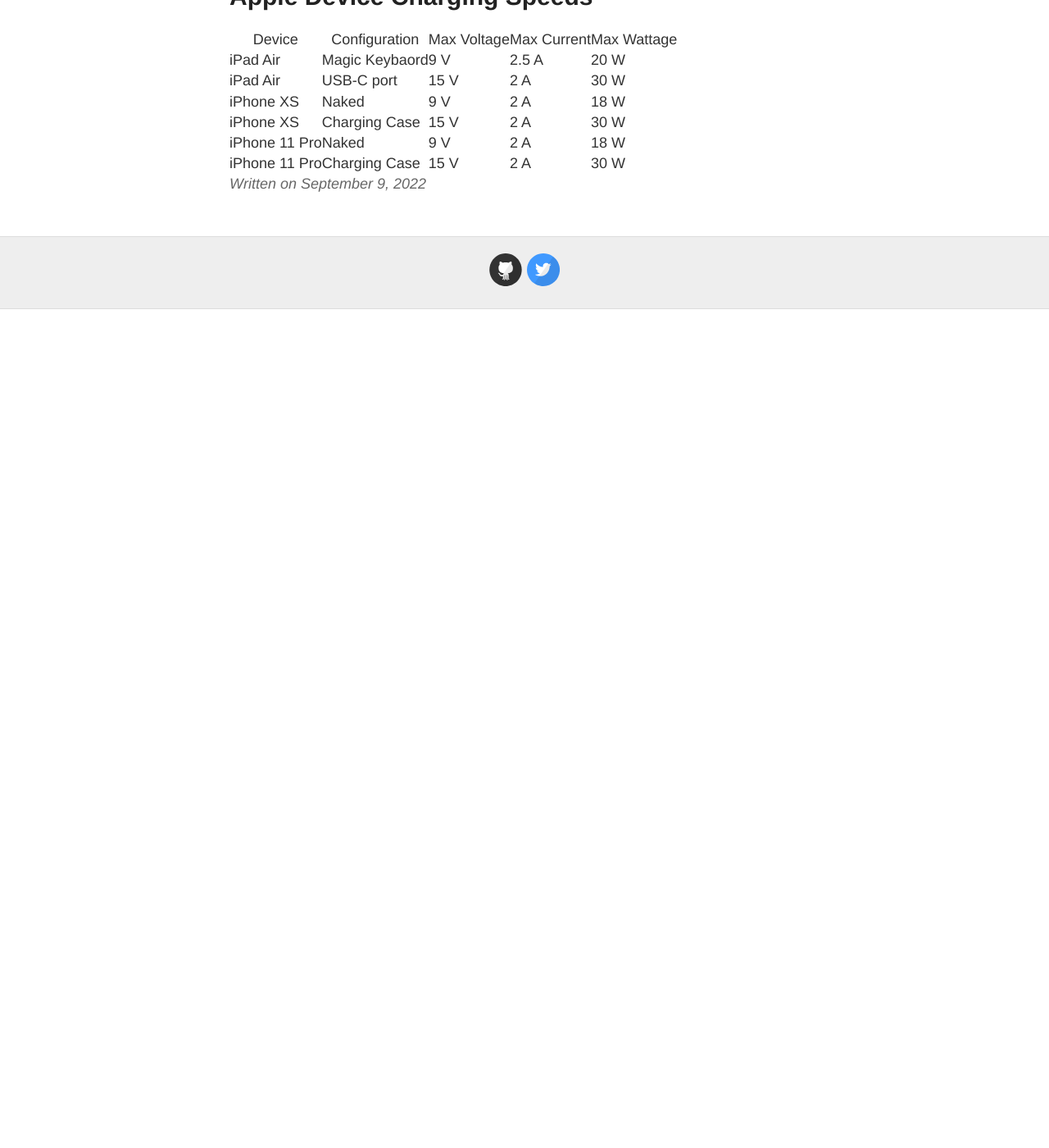
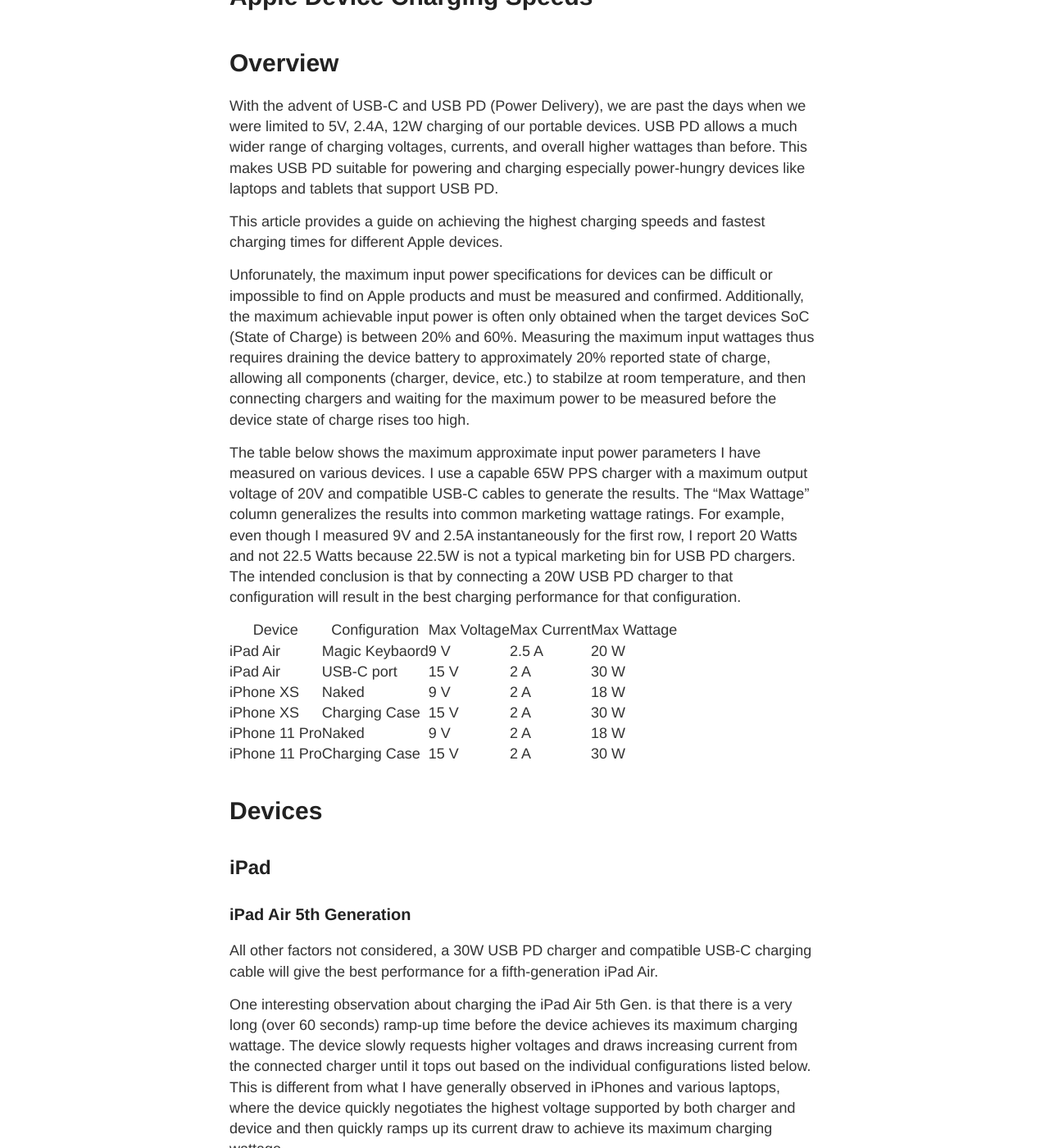
Before and after one commit to bpburns/bpburns.github.io, a Jekyll site: the page built from _posts/2022-09-09-2.md, in a window 1280 px wide and 1400 px high, scrolled down 191 px. Shown: the whole window at 82% size. Built offline with Jekyll 4.4.1, drawn with Linux system fonts in a browser that asks for light colours; before the commit the page ends 900 px from its top, so only the background shows below that; some of the changed text lies outside the part shown.

Commit message:
Update charging article

```diff
--- a/_posts/2022-09-09-2.md
+++ b/_posts/2022-09-09-2.md
@@ -2,6 +2,40 @@
 layout: post
 title: Apple Device Charging Speeds
 ---
+
+# Overview
+
+With the advent of USB-C and USB PD (Power Delivery), we are past the
+days when we were limited to 5V, 2.4A, 12W charging of our portable
+devices. USB PD allows a much wider range of charging voltages,
+currents, and overall higher wattages than before. This makes USB PD
+suitable for powering and charging especially power-hungry devices like
+laptops and tablets that support USB PD.
+
+This article provides a guide on achieving the highest charging speeds
+and fastest charging times for different Apple devices.
+
+Unforunately, the maximum input power specifications for devices can be
+difficult or impossible to find on Apple products and must be measured
+and confirmed. Additionally, the maximum achievable input power is
+often only obtained when the target devices SoC (State of Charge) is
+between 20% and 60%. Measuring the maximum input wattages thus requires
+draining the device battery to approximately 20% reported state of
+charge, allowing all components (charger, device, etc.) to stabilze at
+room temperature, and then connecting chargers and waiting for the
+maximum power to be measured before the device state of charge rises
+too high.
+
+The table below shows the maximum approximate input power parameters I
+have measured on various devices. I use a capable 65W PPS charger with
+a maximum output voltage of 20V and compatible USB-C cables to generate
+the results. The "Max Wattage" column generalizes the results into
+common marketing wattage ratings. For example, even though I measured
+9V and 2.5A instantaneously for the first row, I report 20 Watts and
+not 22.5 Watts because 22.5W is not a typical marketing bin for USB PD
+chargers. The intended conclusion is that by connecting a 20W USB PD
+charger to that configuration will result in the best charging
+performance for that configuration.
 
 | Device        | Configuration  | Max Voltage | Max Current | Max Wattage |
 | ------------- | -------------- | ----------- | ----------- | ----------- |
@@ -11,3 +45,57 @@
 | iPhone XS     | Charging Case  | 15 V        | 2 A         | 30 W        |
 | iPhone 11 Pro | Naked          | 9 V         | 2 A         | 18 W        |
 | iPhone 11 Pro | Charging Case  | 15 V        | 2 A         | 30 W        |
+
+# Devices
+
+## iPad
+
+### iPad Air 5th Generation
+
+All other factors not considered, a 30W USB PD charger and compatible
+USB-C charging cable will give the best performance for a
+fifth-generation iPad Air.
+
+One interesting observation about charging the iPad Air 5th Gen. is
+that there is a very long (over 60 seconds) ramp-up time before the
+device achieves its maximum charging wattage. The device slowly
+requests higher voltages and draws increasing current from the
+connected charger until it tops out based on the individual
+configurations listed below. This is different from what I have
+generally observed in iPhones and various laptops, where the device
+quickly negotiates the highest voltage supported by both charger and
+device and then quickly ramps up its current draw to achieve its
+maximum charging wattage.
+
+If you're in a pinch and need a lot of power quickly, use a 30W USB PD
+charger and connect it directly to the iPad's USB-C port and not the
+Magic Keyboard's USB-C port (if you're using the Magic Keyboard).
+
+#### iPad Air with Magic Keybaord
+
+A fifth-generation iPad Air in Apple's Magic Keyboard case, charging
+through the Magic Keyboard's USB-C port, tops out at 9V and
+approximately 2.5A, for a generic charging speed of 20W. Therefore,
+selecting a 20W USB PD charger with a maximum voltage of 9V and 2A will
+generally give the best charging performance for this iPad Air
+configuration.
+
+#### iPad Air without Magic Keyboard
+
+Without the Magic Keyboard, or by connecting a USB PD charger directly
+to the fifth-gen. iPad Air's USB-C port, you can get up to 30W charging
+by using a USB PD charger with at least 15V max.
+
+## iPhone
+
+### iPhone XS
+
+#### iPhone XS "Naked"
+
+#### iPhone XS with Smart Battery Case
+
+### iPhone 11 Pro
+
+#### iPhone 11 Pro "Naked"
+
+#### iPhone 11 Pro with Smart Battery Case
```
